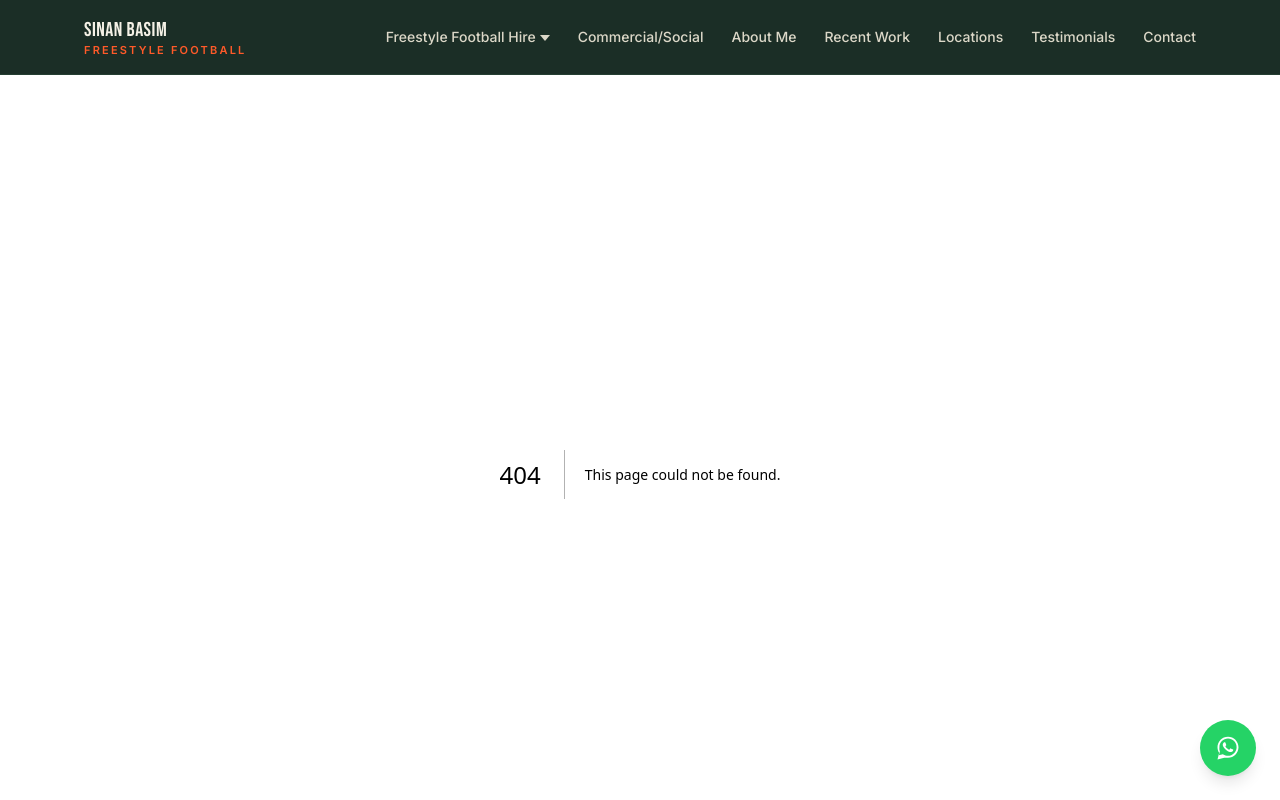
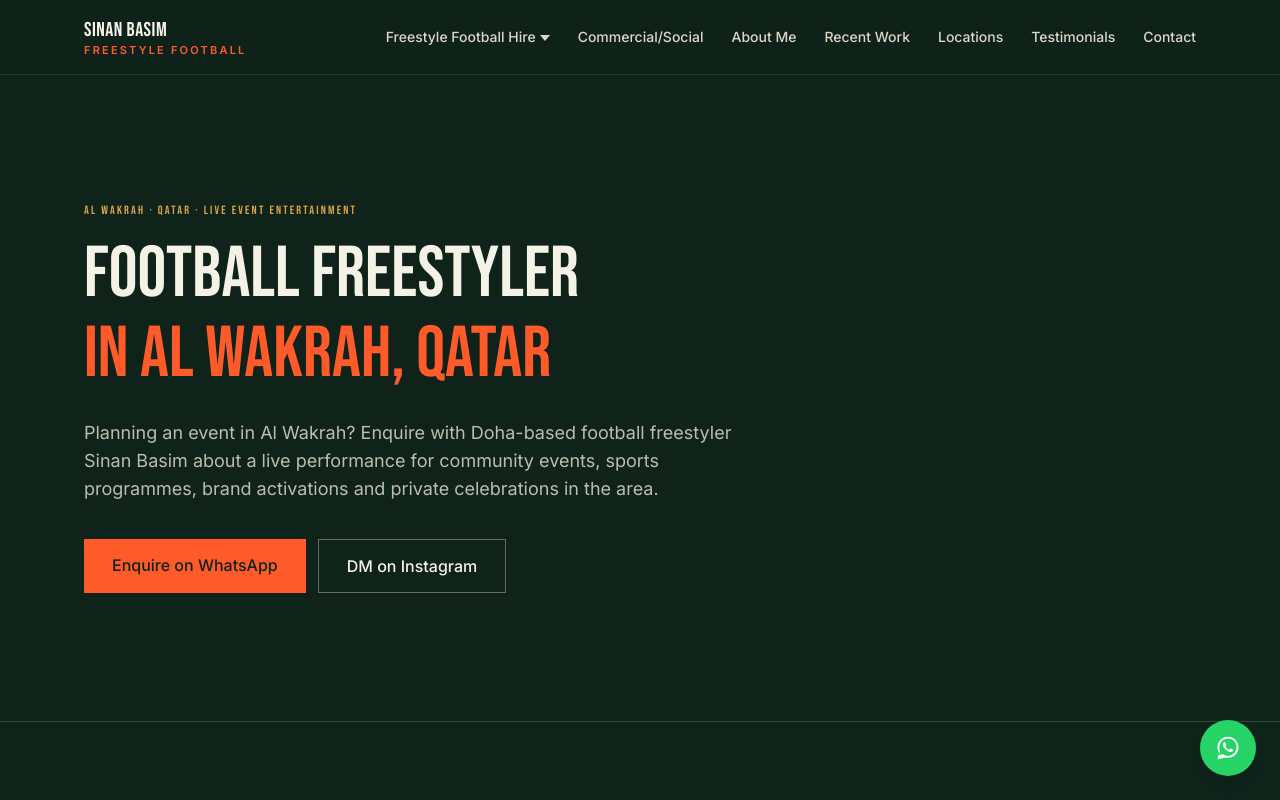
Before and after one commit to sh1blue/sinan, a Next.js app: page /football-freestyler-al-wakrah in a window 1280 px wide. Before the commit this address had no page. Shown: the top 800 px of the page. Built offline with nearby package versions, Linux system fonts and the light colour scheme.

Commit message:
Add Al Wakrah football freestyler landing page

```diff
--- /dev/null
+++ b/src/app/football-freestyler-al-wakrah/page.tsx
@@ -0,0 +1,25 @@
+import LocationLandingPage from "@/components/LocationLandingPage";
+
+export const metadata = {
+  title: "Football Freestyler in Al Wakrah, Qatar | Sinan Basim",
+  description: "Planning an event in Al Wakrah? Enquire with Doha-based football freestyler Sinan Basim about a live performance for community events, sports programmes, brand activations and private celebrations in the area.",
+  alternates: { canonical: "/football-freestyler-al-wakrah" },
+  openGraph: {
+    type: "website" as const,
+    url: "https://sbnfreestyler.com/football-freestyler-al-wakrah",
+    title: "Football Freestyler in Al Wakrah, Qatar | Sinan Basim",
+    description: "Enquire about football freestyle performances in Al Wakrah, Qatar with Sinan Basim. Event entertainment for sports, brands and celebrations.",
+  },
+};
+
+export default function AlWakrahFreestylerPage() {
+  return (
+    <LocationLandingPage
+      name="Al Wakrah"
+      slug="al-wakrah"
+      intro="Planning an event in Al Wakrah? Enquire with Doha-based football freestyler Sinan Basim about a live performance for community events, sports programmes, brand activations and private celebrations in the area."
+      localContext="Al Wakrah has its own town centre and growing residential communities, making it a setting for family occasions, local gatherings and organised public events. Freestyle football offers a visual live act that can engage guests across different age groups."
+      eventContext="A performance in Al Wakrah can be discussed for a private venue, a public programme or a brand-led event. Share the event setting and audience so the performance style can be considered around the space."
+    />
+  );
+}
```
